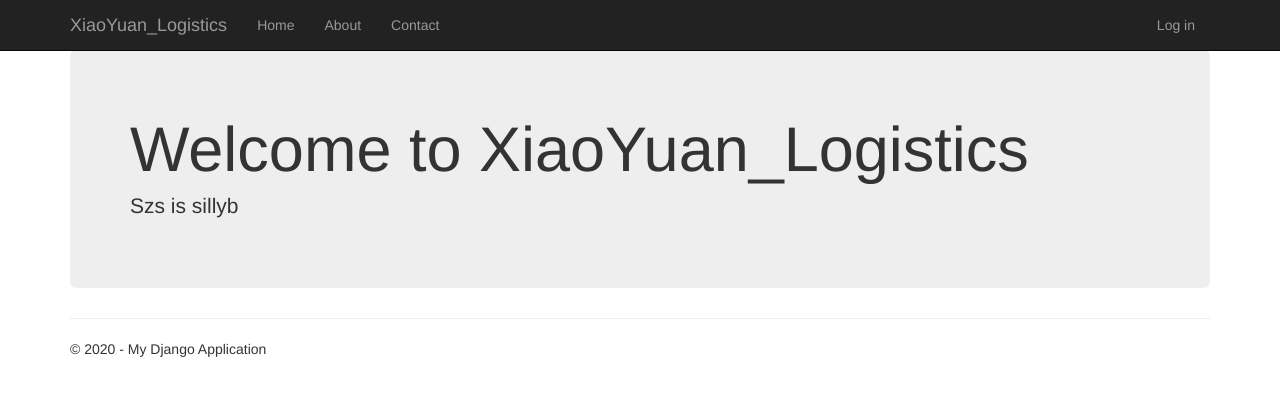
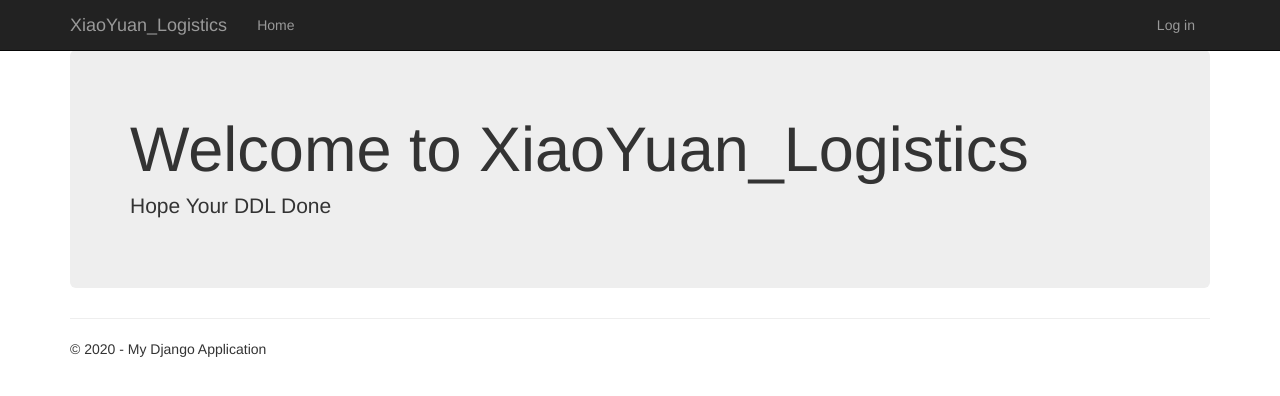
Before and after one commit to LayoomiertyCong/Django_Web, a Django app: page / in a window 1280 px wide. Shown: the top 396 px of the page. Run offline with Django 3.2, Linux system fonts and the light colour scheme; some libraries are stand-ins or nearby versions.

Commit message:
Final_0101_xiaoyin

```diff
--- a/Django_Complete_Model/app/templates/app/index.html
+++ b/Django_Complete_Model/app/templates/app/index.html
@@ -4,7 +4,7 @@
 
 <div class="jumbotron">
     <h1>Welcome to XiaoYuan_Logistics</h1>
-    <p class="lead">Szs is sillyb</p>
+    <p class="lead">Hope Your DDL Done</p>
     <!--<p><a href="https://www.djangoproject.com/" class="btn btn-primary btn-large">Learn more &raquo;</a></p>-->
 </div>
 
--- a/Django_Complete_Model/app/templates/app/layout.html
+++ b/Django_Complete_Model/app/templates/app/layout.html
@@ -24,8 +24,8 @@
             <div class="navbar-collapse collapse">
                 <ul class="nav navbar-nav">
                     <li><a href="{% url 'home' %}">Home</a></li>
-                    <li><a href="{% url 'about' %}">About</a></li>
-                    <li><a href="{% url 'contact' %}">Contact</a></li>
+                    <!--<li><a href="{% url 'about' %}">About</a></li>
+                    <li><a href="{% url 'contact' %}">Contact</a></li>-->
                 </ul>
                 {% include 'app/loginpartial.html' %}
             </div>
```
